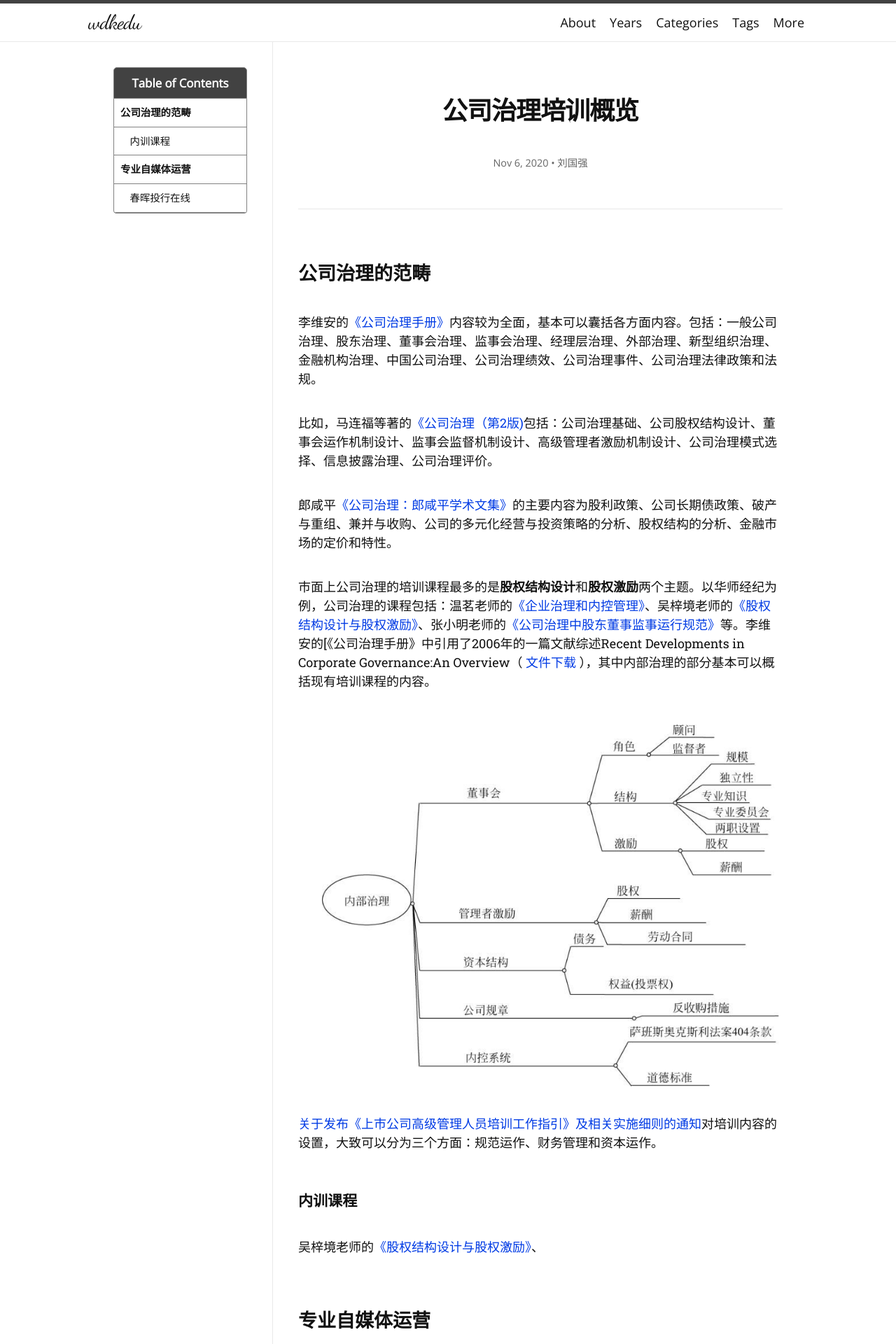
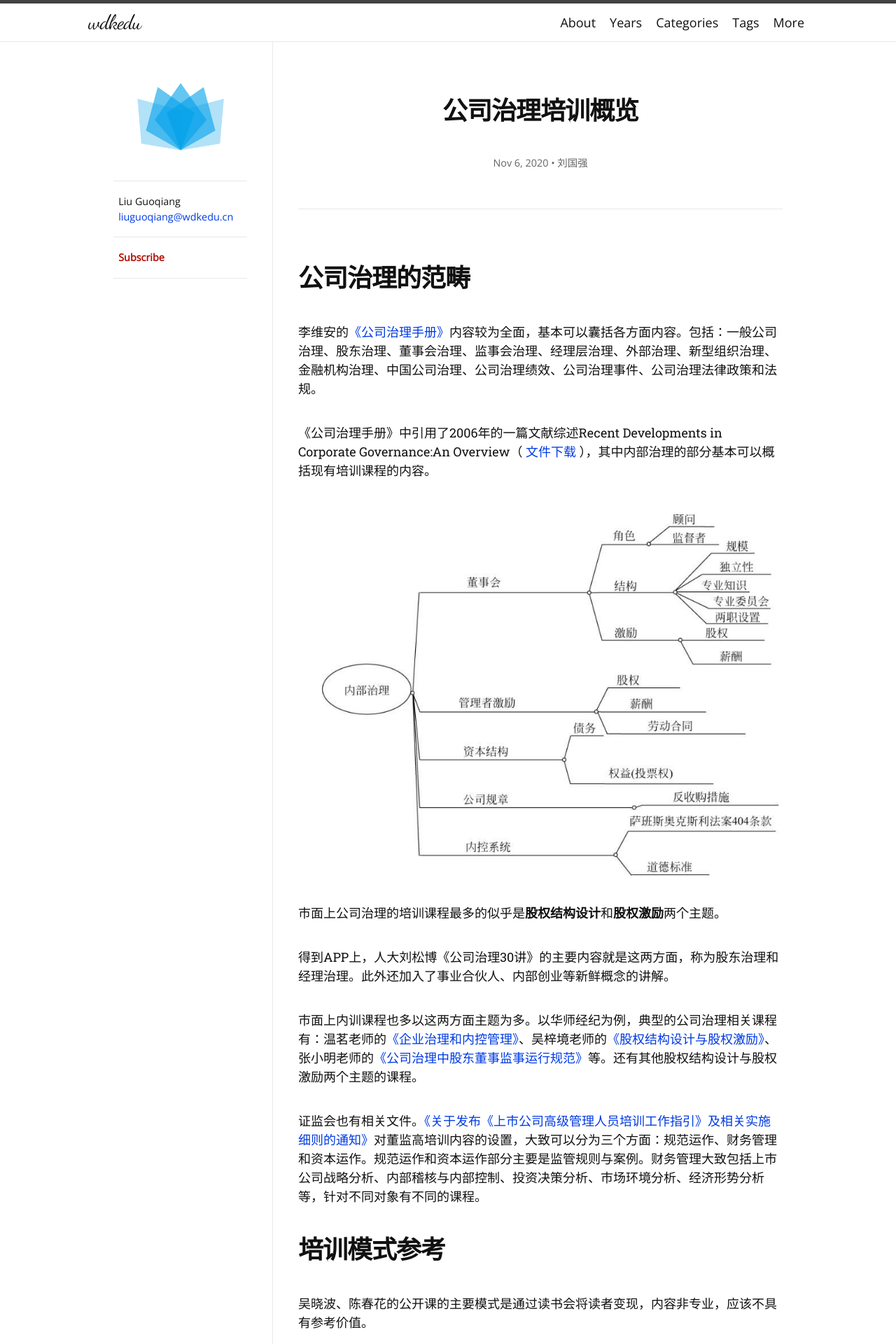
Before and after one commit to wdkedu/wdkedu.github.io, a Jekyll site: the page built from _posts/2020-11-06-cooperate-governance.md, in a window 1280 px wide. Shown: the top 1920 px of the page at 70% size. Built offline with Jekyll 4.4.1, drawn with Linux system fonts in a browser that asks for light colours; some web fonts are replaced; some of the changed text lies outside the part shown.

Commit message:
Update 2020-11-06-cooperate-governance.md

```diff
--- a/_posts/2020-11-06-cooperate-governance.md
+++ b/_posts/2020-11-06-cooperate-governance.md
@@ -1,42 +1,52 @@
 ---
 layout: post
-toc: true
+toc: false
 title: "公司治理培训概览"
 categories: 公司治理
 tags: [培训, 概览]
 author:
   - 刘国强
+
 ---
 
-## 公司治理的范畴
+# 公司治理的范畴
+
 李维安的[《公司治理手册》](https://item.jd.com/11768176.html?cu=true)内容较为全面，基本可以囊括各方面内容。包括：一般公司治理、股东治理、董事会治理、监事会治理、经理层治理、外部治理、新型组织治理、金融机构治理、中国公司治理、公司治理绩效、公司治理事件、公司治理法律政策和法规。
 
-比如，马连福等著的[《公司治理（第2版)](https://item.jd.com/12795318.html?cu=true)包括：公司治理基础、公司股权结构设计、董事会运作机制设计、监事会监督机制设计、高级管理者激励机制设计、公司治理模式选择、信息披露治理、公司治理评价。
-
-郎咸平[《公司治理：郎咸平学术文集》](https://item.jd.com/11467750.html?cu=true)的主要内容为股利政策、公司长期债政策、破产与重组、兼并与收购、公司的多元化经营与投资策略的分析、股权结构的分析、金融市场的定价和特性。
-
-市面上公司治理的培训课程最多的是**股权结构设计**和**股权激励**两个主题。以华师经纪为例，公司治理的课程包括：温茗老师的[《企业治理和内控管理》](http://www.huashijingji.com/course_details?courseid=25707)、吴梓境老师的[《股权结构设计与股权激励》](http://www.huashijingji.com/course_details?courseid=5675#anchor_2)、张小明老师的[《公司治理中股东董事监事运行规范》](http://www.huashijingji.com/course_details?courseid=13528)等。李维安的[《公司治理手册》中引用了2006年的一篇文献综述Recent Developments in Corporate Governance:An Overview（ [文件下载](/files/gillan2006.pdf) ），其中内部治理的部分基本可以概括现有培训课程的内容。
+《公司治理手册》中引用了2006年的一篇文献综述Recent Developments in Corporate Governance:An Overview（ [文件下载](/files/gillan2006.pdf) ），其中内部治理的部分基本可以概括现有培训课程的内容。
 
 ![internal](/images/internal.png)
 
-[关于发布《上市公司高级管理人员培训工作指引》及相关实施细则的通知](http://www.csrc.gov.cn/pub/newsite/flb/flfg/bmgf/ssgs/gszl/201012/t20101231_189742.html)对培训内容的设置，大致可以分为三个方面：规范运作、财务管理和资本运作。
+市面上公司治理的培训课程最多的似乎是**股权结构设计**和**股权激励**两个主题。
 
-### 内训课程
+得到APP上，人大刘松博《公司治理30讲》的主要内容就是这两方面，称为股东治理和经理治理。此外还加入了事业合伙人、内部创业等新鲜概念的讲解。
 
-吴梓境老师的[《股权结构设计与股权激励》](http://www.huashijingji.com/course_details?courseid=5675)、
+市面上内训课程也多以这两方面主题为多。以华师经纪为例，典型的公司治理相关课程有：温茗老师的[《企业治理和内控管理》](http://www.huashijingji.com/course_details?courseid=25707)、吴梓境老师的[《股权结构设计与股权激励》](http://www.huashijingji.com/course_details?courseid=5675#anchor_2)、张小明老师的[《公司治理中股东董事监事运行规范》](http://www.huashijingji.com/course_details?courseid=13528)等。还有其他股权结构设计与股权激励两个主题的课程。
 
-## 专业自媒体运营
+证监会也有相关文件。[《关于发布《上市公司高级管理人员培训工作指引》及相关实施细则的通知》](http://www.csrc.gov.cn/pub/newsite/flb/flfg/bmgf/ssgs/gszl/201012/t20101231_189742.html)对董监高培训内容的设置，大致可以分为三个方面：规范运作、财务管理和资本运作。规范运作和资本运作部分主要是监管规则与案例。财务管理大致包括上市公司战略分析、内部稽核与内部控制、投资决策分析、市场环境分析、经济形势分析等，针对不同对象有不同的课程。
 
-### 春晖投行在线
+# 培训模式参考
 
-基本上就是上两三天课，进行一年的在线学习。
+吴晓波、陈春花的公开课的主要模式是通过读书会将读者变现，内容非专业，应该不具有参考价值。
 
-沈春晖，红塔证券副总裁兼投资银行事业总部总经理。个人网站[春晖投行在线](http://www.shenchunhui.com/)著名投行网站。
+之前找的讲华为狼性营销的**许浩明**老师的[智谋帮](http://www.zmbthink.com/gywm)、之前公司银行业务经纪推荐的[**陈盛东**金融工作室](http://chenshengdong.net/)还有橙语堂的**程文**老师，比较类似。公司创始人都是做营销的，与其他几个人共同组建培训机构，有着自己的官网或微信平台，以老师的名气进行推广，也会通过讲师经纪获得业务。
 
+**领带金融**的陈新辉是为了交流新业务，拓展人脉，与几个同行成立了金融业务俱乐部。后来做了个问答平台，以交流金融业务问题，但问答平台没做下去，又开始涉足金融教育。
 
+> 领带金融运营了两百多个业务微信群，了解用户的课程需求之后，领带金融的知识管理部会找到监管机构或者金融机构内的老师，一起确认课程提纲，最后再录制课程，配套还会为学员提供文本教材和考核材料。每门课程从确定需求到最终产品上线，大于需要3个月时间。
 
-[知室 (g2s.cn)](https://www.g2s.cn/)
+**陈春花**的[知室 (g2s.cn)](https://www.g2s.cn/)做的是2B在线业务，平台上有她的几门录播课程，但很多课程是O+O的。基本上就是线下上两三天课，然后是在平台上进行半年或一年的在线学习，所谓组织学习和个人学习相结合。她提出了个所谓的共生学习的概念，内容不知所云，大概是高层领导带着基层领导通过平台自己学习。
 
-之前找的讲华为狼性营销的许浩明老师的[智谋帮](http://www.zmbthink.com/gywm)、之前公司银行业务经纪推荐的[陈盛东金融工作室](http://chenshengdong.net/)
+五道口讲堂公众号的课程众筹功能抄的是**高维学堂**。课程众筹起码是2015年的概念，众筹更多是营销的噱头，与团购没有差别。高维学堂众筹的关键在于课程迭代：学员参与到课程创作的过程中去，向老师提出现实问题，与老师共同创造新的课程结构，并进行下一轮众筹，实现课程内容的迭代升级。现在高维学堂已经不提众筹的事情了，改成了免费复训，每次公开课都保留6个名额留给上一期学员。
 
-高维学堂
+金融领域比较著名的专业个人网站是[春晖投行在线](http://www.shenchunhui.com/)。创办人是红塔证券副总裁兼投资银行事业总部总经理**沈春晖**，主要内容是各种政策的汇编。因为投行业务涉及政策特别多，一行两会网站上查起来特别费劲，所以网站虽然简单却是特别出名。沈春晖还同时运营微信和微博平台，今年他通过平台卖他刚写的书《投行十讲》。
+
+类似地，**法询金融**也针对的是金融政策繁杂的问题，法询金融本来是个法规数据库，但逐步拓展到了线上线下学习。
+
+# 相关技术问题
+
+PHP语言开源平台较多。我之前搭建了一个[优异百科](http://wiki.wdkedu.cn/)，可以考虑用作政策法规平台，百科平台。
+
+[百度智能门户AIPage](https://aipage.bce.baidu.com/price)提供智能建站方案，可以实现PC网站+手机网站+百度智能小程序+微信小程序+支付宝小程序 五合一平台。似乎是模块式搭建。
+
+[小鹅通](https://www.xiaoe-tech.com/)是主流的微信在线课程平台。华师经纪搞了个类似的[课师宝](www.91renrenshi.com/)，不仅可以发布课程，也可以分销他们提供的课程，获得分成收益。
```
